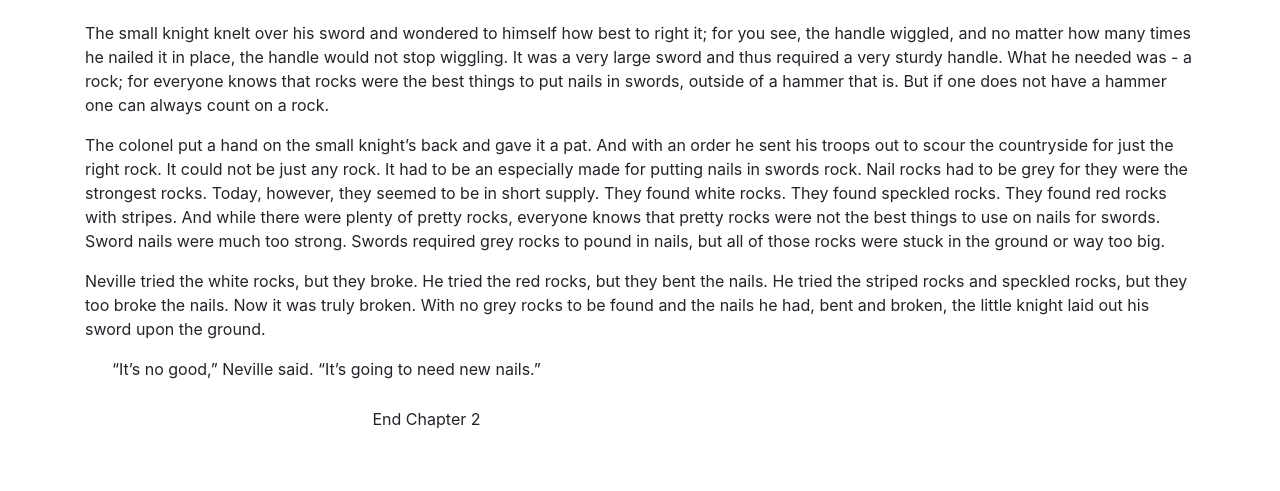
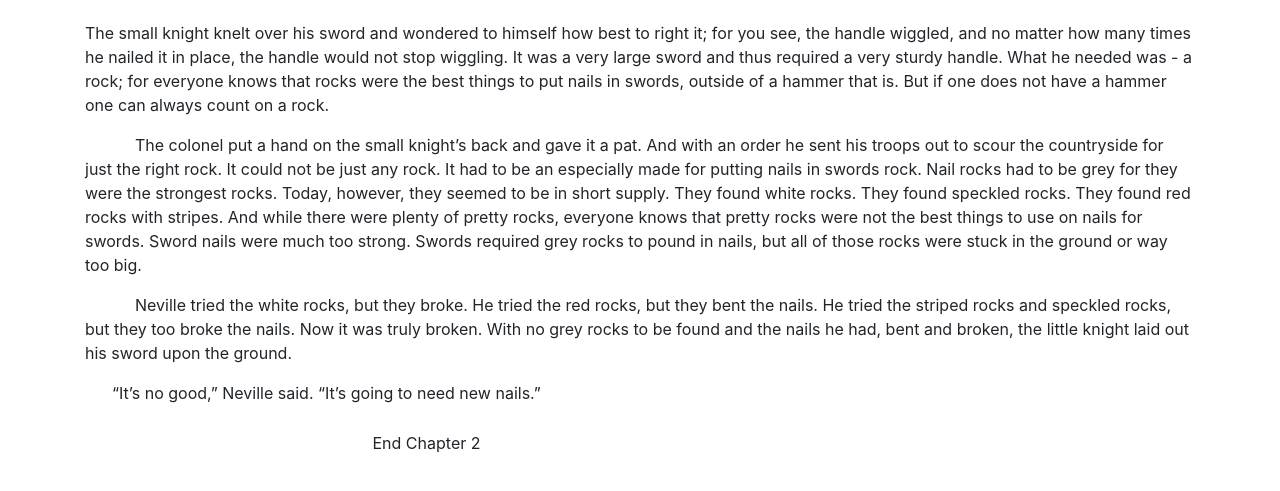
Before and after one commit to eastbourne1904/AutorsWork, a plain HTML site: page stories/SwordsAndBroomsticks/chapter2_CaveOfDyre.html in a window 1280 px wide. Shown: the part 159-650 px from the top of the page. Drawn offline with nearby package versions, Linux system fonts and the light colour scheme.

Commit message:
Update style.css

```diff
--- a/css/style.css
+++ b/css/style.css
@@ -6,3 +6,6 @@ ul {
     width: 50%;
     padding: 10px;
   }
+p.a {
+  text-indent: 50px;
+}
```
